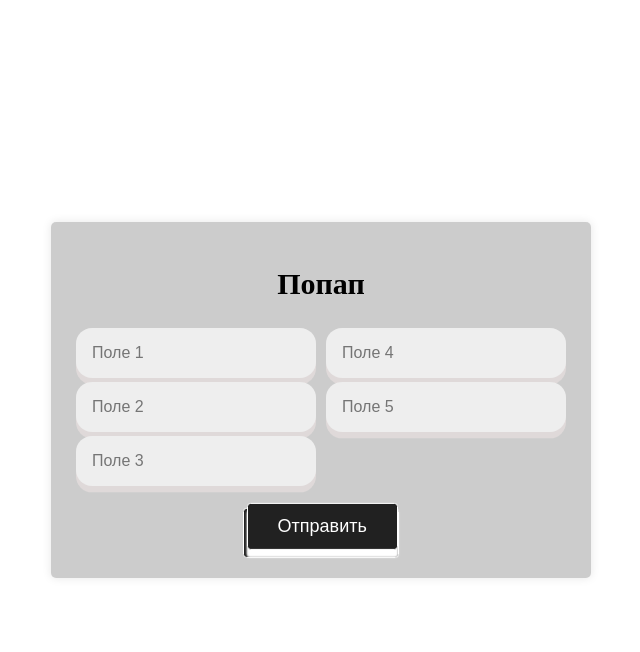
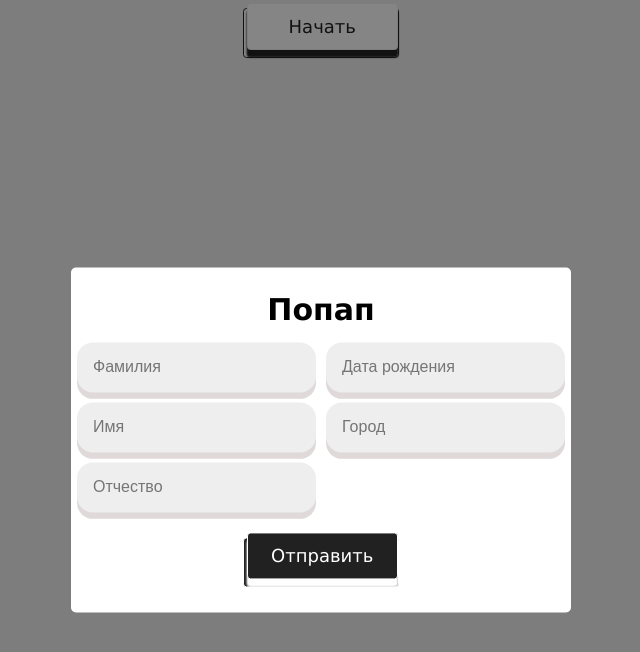
Before and after one commit to Frdman/test-task-, a website: page index.html in a window 1280 px wide. Both pictures are taken after a click on the button "Начать". Shown: the whole page, without its empty margins (319-959 px from the left). Drawn offline with Linux system fonts and the light colour scheme.

Commit message:
done task

```diff
--- a/index.html
+++ b/index.html
@@ -6,6 +6,8 @@
     <meta name="viewport" content="width=device-width, initial-scale=1.0">
     <title>Popup</title>
     <link rel="stylesheet" href="styles.css"> <!-- Подключаем CSS-стили -->
+    <link rel="preconnect" href="https://fonts.gstatic.com">
+    <link href="https://fonts.googleapis.com/css2?family=Montserrat:wght@300;400&display=swap" rel="stylesheet">
 </head>
 
 <body>
@@ -20,21 +22,20 @@
             <h2>Попап</h2>
             <div class="input-container">
                 <div class="column1">
-                    <input type="text" placeholder="Поле 1" name="text" class="input">
-                    <input type="text" placeholder="Поле 2" name="text" class="input">
-                    <input type="text" placeholder="Поле 3" name="text" class="input">
+                    <input type="text" placeholder="Фамилия">
+                    <input type="text" placeholder="Имя">
+                    <input type="text" placeholder="Отчество">
                 </div>
                 <div class="column2">
-                    <input type="text" placeholder="Поле 4" name="text" class="input">
-                    <input type="text" placeholder="Поле 5" name="text" class="input">
+                    <input type="text" placeholder="Дата рождения">
+                    <input type="text" placeholder="Город">
                 </div>
             </div>
             <div class="end">
-                <button id="submitButton"><span>Отправить</span></button>
+                <button id="submitButton" type="submit"><span>Отправить</span></button>
             </div>
         </div>
     </div>
-
     <!-- Вывод данных на основной странице -->
     <div id="output"></div>
     <!--Подключение скриптов-->
--- a/index.js
+++ b/index.js
@@ -5,17 +5,16 @@ var submitButton = document.getElementById('submitButton');
 var outputContainer = document.getElementById('output');
 
 // Добавляем обработчик события на кнопку "Начать"
-startButton.addEventListener('click', function() {
+startButton.addEventListener('click', function () {
     popupContainer.style.display = 'block';
-    startButton.style.display = 'none';
 });
 
 // Добавляем обработчик события на кнопку "Отправить"
-submitButton.addEventListener('click', function() {
+submitButton.addEventListener('click', function () {
     // Получаем данные из полей ввода
     var inputs = document.querySelectorAll('.popup input[type="text"]');
     var inputData = {};
-    inputs.forEach(function(input) {
+    inputs.forEach(function (input) {
         inputData[input.placeholder] = input.value;
     });
 
@@ -23,11 +22,11 @@ submitButton.addEventListener('click', function() {
     // Создаем сохранение данных в localStorage
     localStorage.setItem('inputData', JSON.stringify(inputData));
 
-     // Закрываем попап
-     popupContainer.style.display = 'none';
+    // Закрываем попап
+    popupContainer.style.display = 'none';
 
-     //Выведем данные на страницу
-     var outputHTML = '<h2>Введенные данные:</h2><ul>';
+    //Выведем данные на страницу
+    var outputHTML = '<h2>Данные анкеты:</h2><ul>';
     for (var key in inputData) {
         outputHTML += '<li>' + key + ' ' + inputData[key] + '</li>';
     }
@@ -35,7 +34,7 @@ submitButton.addEventListener('click', function() {
     outputContainer.innerHTML = outputHTML;
 });
 
-window.addEventListener('click', function(event) {
+window.addEventListener('click', function (event) {
     if (event.target == popupContainer) {
         popupContainer.style.display = 'none';
     }
--- a/styles.css
+++ b/styles.css
@@ -1,3 +1,5 @@
+@import url('https://fonts.googleapis.com/css2?family=Montserrat:wght@400;700&display=swap');
+
 body {
     height: 100%;
     display: flex;
@@ -5,84 +7,22 @@ body {
     justify-content: center;
     flex-wrap: nowrap;
     flex-direction: column;
+    background-color: #efefef;
+}
+
+span {
+    font-family: Verdana, Geneva, Tahoma, sans-serif;
 }
 
 h2 {
     text-align: center;
-    font-family: Montsserat;
+    font-family: Verdana, Geneva, Tahoma, sans-serif;
     font-size: 30px;
     font-weight: bold;
+    margin-bottom: 10px;
 
 }
 
-.popup-container {
-    display: none;
-    position: fixed;
-    top: 0;
-    left: 0;
-    width: 100%;
-    height: 100%;
-}
-
-.popup {
-    display: flex;
-    flex-direction: column;
-    position: absolute;
-    top: 50%;
-    left: 50%;
-    transform: translate(-50%, -50%);
-    background-color: rgba(0, 0, 0, 0.2);
-    padding: 20px;
-    max-width: 500px;
-    border-radius: 5px;
-    box-shadow: 0 0 10px rgba(0, 0, 0, 0.1);
-    width: 500px;
-}
-
-/* При узком экране изменяем на один столбец */
-@media (max-width: 600px) {
-    .input-container input {
-        flex-basis: 100%;
-        /* Устанавливаем ширину 100%, чтобы поля занимали один столбец */
-    }
-}
-
-
-.input-container input {
-    background-color: #eee;
-    border: none;
-    padding: 1rem;
-    font-size: 1rem;
-    width: 13em;
-    border-radius: 1rem;
-    color: lightcoral;
-    box-shadow: 0 0.4rem #dfd9d9;
-    cursor: pointer;
-    margin: 2px;
-}
-
-.input-container input:focus {
-    outline-color: rgb(1, 0, 0);
-}
-
-.popup .input-container {
-    display: flex;
-    flex-wrap: wrap;
-    width: 100%;
-    border: 3px;
-    flex-direction: row;
-    justify-content: space-around;
-    align-items: flex-start;
-}
-
-.column1,
-.column2 {
-    display: flex;
-    flex-direction: column;
-    flex-wrap: nowrap;
-    justify-content: center;
-    align-items: flex-start;
-}
 
 #startButton {
     padding: 0.1em 0.25em;
@@ -107,7 +47,7 @@ h2 {
     border-radius: 0.2em;
     font-size: 1.5em;
     color: #212121;
-    border: 0.08em solid #2121;
+    border: 0.08em solid #efefef;
     box-shadow: 0 0.4em 0.1em 0.019em #212121;
 }
 
@@ -122,6 +62,84 @@ h2 {
 }
 
 
+.popup-container {
+    display: none;
+    position: fixed;
+    top: 0;
+    left: 0;
+    width: 100%;
+    height: 100%;
+    background-color: #0000007a;
+}
+
+.popup {
+    display: flex;
+    flex-direction: column;
+    position: absolute;
+    top: 50%;
+    left: 50%;
+    transform: translate(-50%, -50%);
+    background-color: rgb(255 255 255);
+    max-width: 500px;
+    border-radius: 5px;
+    margin-top: 40px;
+    width: 500px;
+}
+
+/* При узком экране изменяем на один столбец */
+@media (max-width: 600px) {
+    .input-container input {
+        width: 90% !important;
+    }
+
+    .column1,
+    .column2 {
+        width: 90%;
+    }
+
+    .popup .input-container {
+        flex-direction: column !important;
+        align-items: center !important;
+    }
+}
+
+
+.input-container input {
+    background-color: #eee;
+    border: none;
+    padding: 1rem;
+    font-size: 1rem;
+    width: auto;
+    border-radius: 1rem;
+    color: #212121;
+    box-shadow: 0 0.4rem #dfd9d9;
+    cursor: pointer;
+    margin: 5px;
+}
+
+.input-container input:focus {
+    outline-color: rgb(1, 0, 0);
+}
+
+.popup .input-container {
+    display: flex;
+    flex-wrap: wrap;
+    width: 100%;
+    border: 3px;
+    flex-direction: row;
+    justify-content: center;
+    align-items: flex-start;
+}
+
+.column1,
+.column2 {
+    display: flex;
+    flex-direction: column;
+    flex-wrap: nowrap;
+    justify-content: center;
+    align-items: flex-start;
+}
+
 #submitButton {
     padding: 0.1em 0.25em;
     width: 13em;
@@ -132,6 +150,7 @@ h2 {
     font-size: 12px;
     cursor: pointer;
     margin-top: 20px;
+    margin-bottom: 24.9px;
 }
 
 #submitButton span {
@@ -160,6 +179,12 @@ h2 {
     transition: all 1s;
 }
 
+#output ul {
+    margin: 0;
+    padding: 0;
+    font-family: Verdana, Geneva, Tahoma, sans-serif;
+}
+
 .end {
     display: flex;
     flex-direction: row;
```
